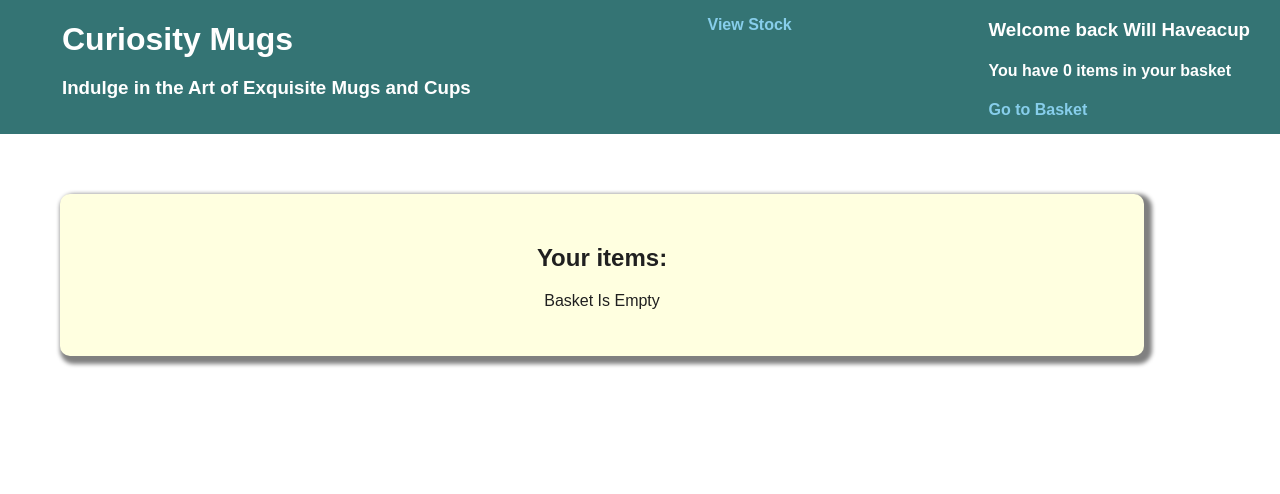
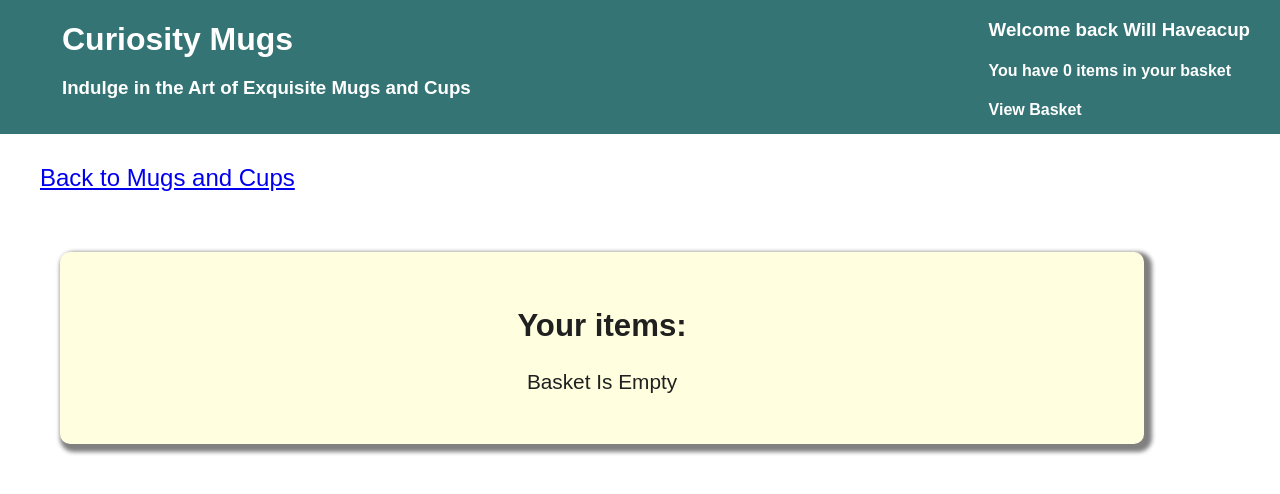
Before and after one commit to taksgarby/curiositymugs, a React (Create React App) app: page /basket in a window 1280 px wide. Shown: the top 494 px of the page. Built offline with nearby package versions, Linux system fonts and the light colour scheme.

Commit message:
moved back to list link

```diff
--- a/src/App.css
+++ b/src/App.css
@@ -11,7 +11,7 @@ h1{
 }
 
 body > div >  header  a {
-  color: skyblue;
+  color: white;
   text-decoration: none;
   font-weight: bolder;
 }
@@ -35,4 +35,5 @@ li > span > img {
 
 #user-info{
   padding-right: 30px;
+
 }
--- a/src/components/Basket.js
+++ b/src/components/Basket.js
@@ -1,5 +1,6 @@
 import React from 'react';
 import styled from 'styled-components';
+import { Link } from "react-router-dom";
 
 const Basket = ( { user, onRemoveItem } ) => {
 
@@ -12,6 +13,7 @@ const Basket = ( { user, onRemoveItem } ) => {
         box-shadow: 4px 4px 4px 4px grey;
         border-radius: 10px;
         text-align: center;
+        font-size: 1.3rem;
     `
 
     const Button = styled.button `
@@ -21,6 +23,13 @@ const Basket = ( { user, onRemoveItem } ) => {
         border: 2px solid grey;
         border-radius: 8px;
      `
+
+    const BackToList = styled.p`
+        margin-left: 40px;
+        margin-top: 30px;
+        text-decoration: none;
+        font-size: 1.5rem;
+    `
 
     const removeItem = ( itemToRemove ) => {
         const updatedUser = { ...user };
@@ -42,6 +51,10 @@ const Basket = ( { user, onRemoveItem } ) => {
     ) );
 
     return (
+        <>
+        <BackToList>
+            <Link to="/">Back to Mugs and Cups</Link>
+        </BackToList>
         <Basketlist>
             <h2>Your items: </h2>
             { user.basket.length > 0
@@ -50,6 +63,7 @@ const Basket = ( { user, onRemoveItem } ) => {
                 </ul>
                 : <p>Basket Is Empty</p> }
         </Basketlist>
+        </>
     );
 };
 
--- a/src/components/Header.js
+++ b/src/components/Header.js
@@ -26,17 +26,12 @@ const Header = ( { user } ) => {
           <h3>Indulge in the Art of Exquisite Mugs and Cups</h3>
         </HeaderGroup>
 
-      <nav>
-        <ul>
-          <li><Link to="/">View Stock</Link></li>
-        </ul>
 
 
-      </nav>
       <div id="user-info">
         <h3>Welcome back { user.name }</h3>
         <h4>You have { user.basket.length } items in your basket</h4>
-        <Link to="/basket">Go to Basket</Link>
+        <Link to="/basket">View Basket</Link>
 
       </div>
     </Header>
```
